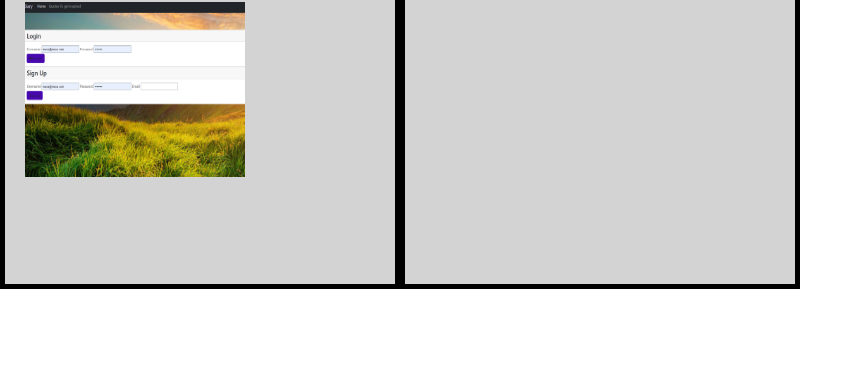
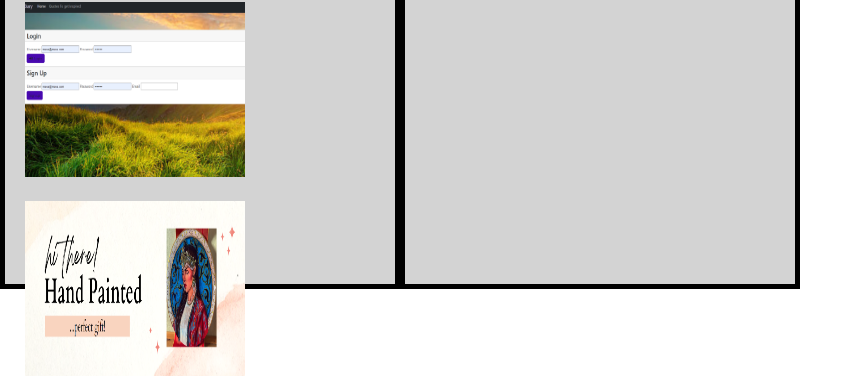
Before and after one commit to Mavsic/My_Portfolio, a plain HTML site: page index.html in a window 1280 px wide. Shown: the part 1876-2267 px from the top of the page, without its empty margins (0-863 px from the left). Before the commit the page ends 2165 px from the top, so only its background shows below. Drawn offline with Linux system fonts and the light colour scheme.

Commit message:
new project

```diff
--- a/index.html
+++ b/index.html
@@ -63,7 +63,9 @@
   <br>
   <a href="https://github.com/Jesse115/group-project-2">
     <img class="project-img" src="./assets/Images/Screenshot 2022-09-17 115043.png" alt="Food and drinks Project"></a>
-
+    <br>
+    <a href="https://github.com/JamshedSadullaev/FinalProject">
+      <img class="project-img" src="./assets/Images/topbanner.png" alt="Food and drinks Project"></a>
 </div>
 </article>
 
```
Also changed, not shown: assets/Images/topbanner.png (added).
